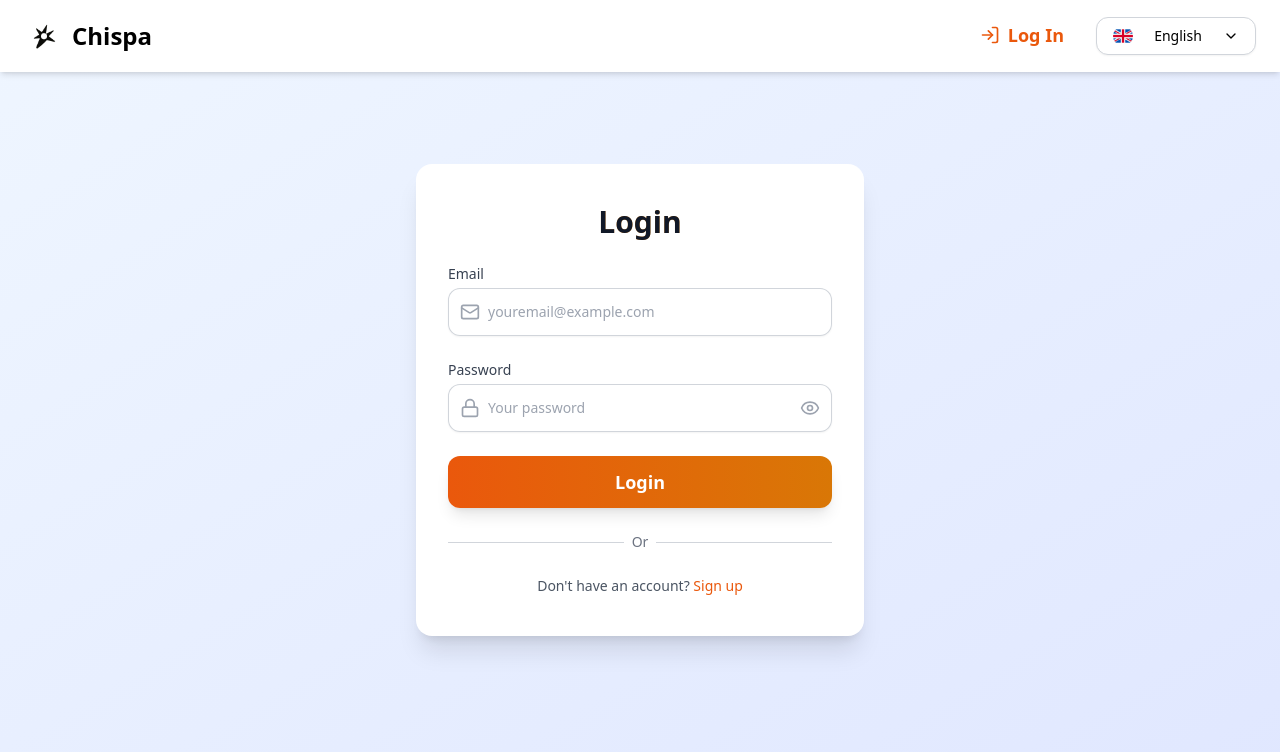
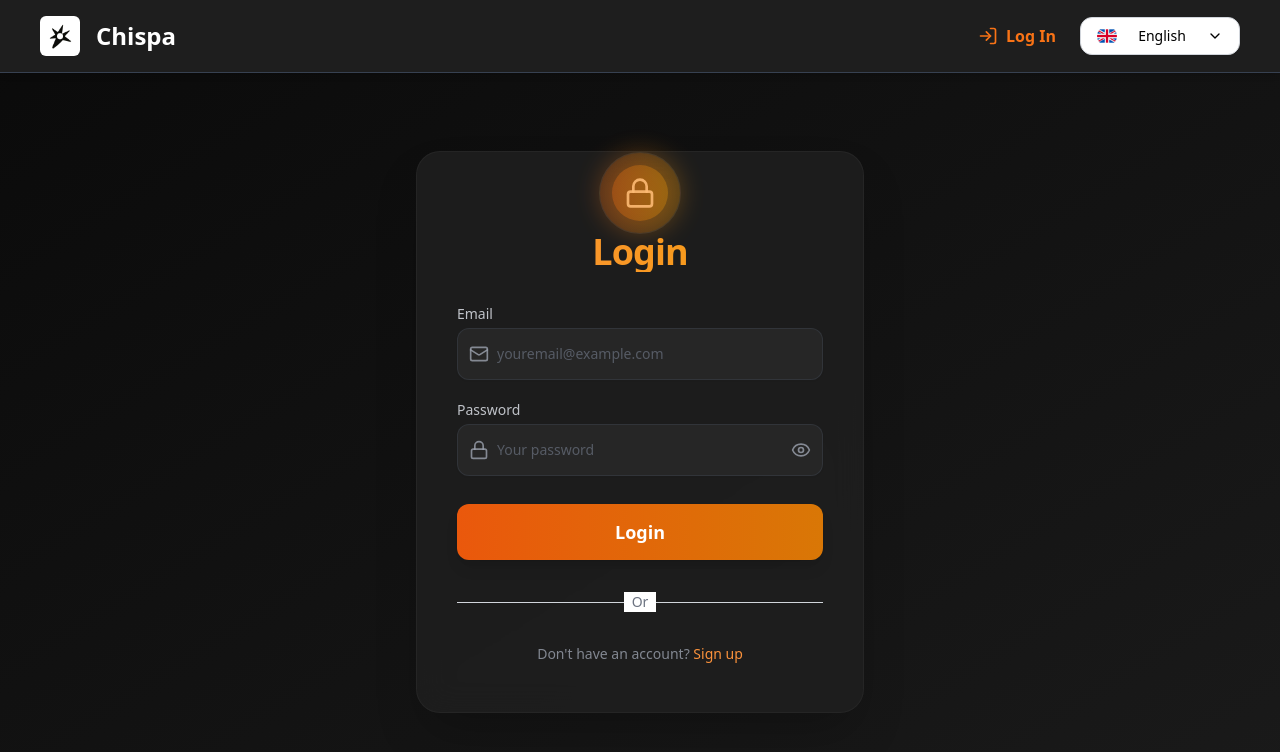
Before and after one commit to JaviDaw1/chispa-app1, a React (Vite) app: page /login in a window 1280 px wide. Shown: the top 752 px of the page. Built offline with nearby package versions, Linux system fonts and the light colour scheme.

Commit message:
[chs] new color

```diff
--- a/src/components/Header.jsx
+++ b/src/components/Header.jsx
@@ -1,6 +1,13 @@
 import { useState, useEffect } from "react";
 import { Link, useLocation } from "react-router-dom";
-import { Home, User, LogIn, MessageCircle, Sparkles, Settings } from "lucide-react";
+import {
+  Home,
+  User,
+  LogIn,
+  MessageCircle,
+  Sparkles,
+  Settings,
+} from "lucide-react";
 import LanguageSelector from "../components/LanguageSelector";
 import { useTranslation } from 'react-i18next';
 import Logo from "../../public/images/logo.jpg";
@@ -40,22 +47,24 @@ const Header = () => {
   return (
     <>
       {/* Header grande (lg+) */}
-      <nav className="hidden lg:flex justify-between items-center px-6 py-4 bg-white shadow-md fixed top-0 left-0 w-full z-50">
-        <div className="max-w-screen-xl w-full mx-auto flex justify-between items-center">
-          <div className="flex items-center gap-2">
-            <img src={Logo} alt={t('header.title')} className="h-10" />
-            <div className="text-2xl font-bold">{t('header.title')}</div>
+      <nav className="hidden lg:flex justify-between items-center px-6 xl:px-10 py-4 bg-[#1E1E1E] border-b border-gray-700 shadow-md fixed top-0 left-0 w-full z-50">
+        <div className="flex items-center gap-4">
+          <img src={Logo} alt={t('header.title')} className="h-10 w-10 object-cover rounded-md" />
+          <span className="text-2xl font-bold text-white">{t('header.title')}</span>
         </div>
 
-          <ul className="flex gap-8">
+        <ul className="flex items-center gap-6">
           {navItems.map((item) => {
             const IconComponent = item.icon;
             const isActive = location.pathname === item.path;
             return (
-                <li key={item.label} className="mt-1">
+              <li key={item.label}>
                 <Link
                   to={item.path}
-                    className={`flex items-center gap-2 transition text-lg ${isActive ? "text-orange-600 font-semibold" : "text-gray-700 hover:orange-orange-600"
+                  className={`flex items-center gap-2 transition text-base ${
+                    isActive
+                      ? "text-orange-500 font-semibold"
+                      : "text-gray-300 hover:text-orange-500"
                   }`}
                 >
                   <IconComponent className="w-5 h-5" />
@@ -64,18 +73,18 @@ const Header = () => {
               </li>
             );
           })}
+
           {!isAuthenticated && (
             <li>
               <LanguageSelector />
             </li>
           )}
         </ul>
-        </div>
       </nav>
 
       {/* Header móvil (sm, md) */}
-      <nav className="lg:hidden fixed bottom-0 left-0 w-full bg-white border-t shadow-inner z-50 py-3">
-        <ul className="flex justify-around">
+      <nav className="lg:hidden fixed bottom-0 left-0 w-full bg-[#1E1E1E] border-t border-gray-700 shadow-inner z-50 py-2 px-4">
+        <ul className="flex justify-around items-center">
           {navItems.map((item) => {
             const IconComponent = item.icon;
             const isActive = location.pathname === item.path;
@@ -83,16 +92,22 @@ const Header = () => {
               <li key={item.label}>
                 <Link
                   to={item.path}
-                  className={`flex flex-col items-center text-xs transition ${isActive ? "text-orange-600" : "text-gray-600 hover:text-orange-600"
+                  className={`flex flex-col items-center justify-center text-xs transition ${
+                    isActive ? "text-orange-500" : "text-gray-400 hover:text-orange-500"
                   }`}
                 >
-                  <IconComponent className="w-6 h-6 sm:w-7 sm:h-7 md:w-8 md:h-8" />
-                  <span className="mt-1 text-xs">{item.label}</span>
+                  <IconComponent className="w-6 h-6 md:w-7 md:h-7" />
+                  <span className="mt-1 text-[10px] md:text-xs">{item.label}</span>
                 </Link>
               </li>
             );
           })}
         </ul>
+        {!isAuthenticated && (
+          <div className="mt-2 flex justify-center">
+            <LanguageSelector />
+          </div>
+        )}
       </nav>
     </>
   );
--- a/src/pages/Login.jsx
+++ b/src/pages/Login.jsx
@@ -42,10 +42,10 @@ export default function Login() {
   };
 
   return (
-    <div className="min-h-screen bg-gradient-to-br from-blue-50 to-indigo-100 flex flex-col">
+    <div className="min-h-screen bg-gradient-to-br from-[#0a0a0a] via-[#121212] to-[#1a1a1a] flex flex-col">
       <Header />
 
-      <div className="lg:hidden fixed top-0 left-0 w-full bg-white shadow z-40 py-2 px-4 flex items-center justify-center">
+      <div className="lg:hidden fixed top-0 left-0 w-full bg-[#1E1E1E]/90 backdrop-blur-sm shadow-lg z-40 py-2 px-4 flex items-center justify-center">
         <img src={Logo} alt={t('header.title')} className="h-14 flex-shrink-0" />
 
         {!localStorage.getItem("token") && !localStorage.getItem("usuario") && (
@@ -64,10 +64,25 @@ export default function Login() {
         />
       )}
 
-      <div className="flex-grow flex items-center justify-center px-4 sm:px-6 lg:px-8">
-        <div className="bg-white px-8 py-10 shadow-xl rounded-2xl w-full max-w-md space-y-6">
-          <div className="text-center">
-            <h2 className="text-3xl font-extrabold text-gray-900 bg-clip-text bg-gradient-to-r from-orange-400 to-amber-500">
+      <div className="flex-grow flex items-center justify-center px-4 sm:px-6 lg:px-8 py-12 mt-16">
+        <div className="relative bg-[#1E1E1E]/90 backdrop-blur-lg px-10 py-12 shadow-2xl rounded-3xl w-full max-w-md space-y-8 border border-[#3a3a3a]/30 transition-all duration-500">
+          {/* Glow effect */}
+          <div className="absolute inset-0 rounded-3xl bg-gradient-to-br from-orange-500/5 to-amber-500/5 opacity-0 group-hover:opacity-100 transition-opacity duration-500 pointer-events-none"></div>
+
+          {/* Floating lock icon */}
+          <div className="absolute -top-8 left-1/2 transform -translate-x-1/2">
+            <div className="relative">
+              <div className="absolute inset-0 bg-gradient-to-r from-orange-500/40 to-amber-500/40 rounded-full blur-md animate-pulse"></div>
+              <div className="relative p-3 bg-gradient-to-r from-orange-500/20 to-amber-500/20 rounded-full border border-[#3a3a3a]/50">
+                <div className="p-3 bg-gradient-to-r from-orange-500/30 to-amber-500/30 rounded-full">
+                  <Lock className="h-8 w-8 text-orange-300/90" />
+                </div>
+              </div>
+            </div>
+          </div>
+
+          <div className="text-center space-y-2">
+            <h2 className="text-4xl font-bold text-transparent bg-clip-text bg-gradient-to-r from-orange-400 to-amber-500 tracking-tight">
               {t('login.title')}
             </h2>
           </div>
@@ -75,13 +90,14 @@ export default function Login() {
           {error && <Alert message={error} type="error" />}
 
           <form className="space-y-6" onSubmit={handleLogin}>
-            <div>
-              <label htmlFor="email" className="block text-sm font-medium text-gray-700 mb-1">
+            <div className="space-y-5">
+              <div className="space-y-1">
+                <label htmlFor="email" className="block text-sm font-medium text-gray-300/90 mb-1">
                   {t('login.emailLabel')}
                 </label>
                 <div className="relative">
                   <div className="absolute inset-y-0 left-0 pl-3 flex items-center pointer-events-none">
-                  <Mail className="h-5 w-5 text-gray-400" />
+                    <Mail className="h-5 w-5 text-gray-400/80" />
                   </div>
                   <input
                     id="email"
@@ -91,19 +107,19 @@ export default function Login() {
                     required
                     value={email}
                     onChange={(e) => setEmail(e.target.value)}
-                  className="block w-full pl-10 rounded-xl border-0 py-3 text-gray-900 shadow-sm ring-1 ring-inset ring-gray-300 placeholder:text-gray-400 focus:ring-2 focus:outline-none focus:ring-orange-500 sm:text-sm sm:leading-6"
+                    className="block w-full pl-10 rounded-xl border-0 py-3.5 bg-[#2A2A2A]/80 text-white placeholder:text-gray-500/70 shadow-sm ring-1 ring-inset ring-gray-600/30 focus:ring-2 focus:outline-none focus:ring-orange-500/80 sm:text-sm sm:leading-6 transition-all duration-200 hover:ring-gray-500/50"
                     placeholder={t('login.emailPlaceholder')}
                   />
                 </div>
               </div>
 
-            <div>
-              <label htmlFor="password" className="block text-sm font-medium text-gray-700 mb-1">
+              <div className="space-y-1">
+                <label htmlFor="password" className="block text-sm font-medium text-gray-300/90 mb-1">
                   {t('login.passwordLabel')}
                 </label>
                 <div className="relative">
                   <div className="absolute inset-y-0 left-0 pl-3 flex items-center pointer-events-none">
-                  <Lock className="h-5 w-5 text-gray-400" />
+                    <Lock className="h-5 w-5 text-gray-400/80" />
                   </div>
                   <input
                     id="password"
@@ -113,32 +129,50 @@ export default function Login() {
                     required
                     value={password}
                     onChange={(e) => setPassword(e.target.value)}
-                  className="block w-full pl-10 pr-10 rounded-xl border-0 py-3 text-gray-900 shadow-sm ring-1 ring-inset ring-gray-300 placeholder:text-gray-400 focus:ring-2 focus:outline-none focus:ring-orange-500 sm:text-sm sm:leading-6"
+                    className="block w-full pl-10 pr-10 rounded-xl border-0 py-3.5 bg-[#2A2A2A]/80 text-white placeholder:text-gray-500/70 shadow-sm ring-1 ring-inset ring-gray-600/30 focus:ring-2 focus:outline-none focus:ring-orange-500/80 sm:text-sm sm:leading-6 transition-all duration-200 hover:ring-gray-500/50"
                     placeholder={t('login.passwordPlaceholder')}
                   />
                   <div
-                  className="absolute inset-y-0 right-0 pr-3 flex items-center cursor-pointer"
+                    className="absolute inset-y-0 right-0 pr-3 flex items-center cursor-pointer group/password"
                     onClick={togglePasswordVisibility}
                   >
-                  {showPassword ? <EyeOff className="h-5 w-5 text-gray-400" /> : <Eye className="h-5 w-5 text-gray-400" />}
+                    {showPassword ? (
+                      <EyeOff className="h-5 w-5 text-gray-400/80 hover:text-orange-400 transition-colors duration-200 group-hover/password:scale-110" />
+                    ) : (
+                      <Eye className="h-5 w-5 text-gray-400/80 hover:text-orange-400 transition-colors duration-200 group-hover/password:scale-110" />
+                    )}
+                  </div>
                 </div>
               </div>
             </div>
 
+            <div className="pt-1">
               <button
                 type="submit"
                 disabled={isLoading}
-               className={`flex w-full justify-center rounded-xl bg-gradient-to-r from-orange-600 to-amber-600 px-4 py-3 text-lg font-semibold text-white shadow-lg hover:shadow-xl transition-all duration-300 hover:from-orange-500 hover:to-amber-500 transform hover:-translate-y-0.5"`}
+                className="relative flex w-full justify-center rounded-xl bg-gradient-to-r from-orange-600 to-amber-600 px-4 py-3.5 text-lg font-semibold text-white shadow-lg hover:shadow-xl transition-all duration-300 hover:from-orange-500 hover:to-amber-500 transform hover:-translate-y-0.5 focus-visible:outline focus-visible:outline-2 focus-visible:outline-offset-2 focus-visible:outline-orange-500 group/button overflow-hidden"
               >
+                {/* Button shine effect */}
+                <span className="absolute inset-0 bg-gradient-to-r from-white/10 via-white/30 to-white/10 opacity-0 group-hover/button:opacity-100 transition-opacity duration-500 -translate-x-full group-hover/button:translate-x-full"></span>
+                {isLoading ? (
+                  <svg className="animate-spin -ml-1 mr-3 h-5 w-5 text-white" xmlns="http://www.w3.org/2000/svg" fill="none" viewBox="0 0 24 24">
+                    <circle className="opacity-25" cx="12" cy="12" r="10" stroke="currentColor" strokeWidth="4"></circle>
+                    <path className="opacity-75" fill="currentColor" d="M4 12a8 8 0 018-8V0C5.373 0 0 5.373 0 12h4zm2 5.291A7.962 7.962 0 014 12H0c0 3.042 1.135 5.824 3 7.938l3-2.647z"></path>
+                  </svg>
+                ) : null}
                 {t('login.loginButton')}
               </button>
+            </div>
           </form>
 
           <Divider text={t('login.or')} />
 
-          <div className="text-center text-sm text-gray-600">
+          <div className="text-center text-sm text-gray-400/80">
             {t('login.noAccount')}{' '}
-            <Link to="/signup" className="text-orange-600 hover:underline font-medium">
+            <Link
+              to="/signup"
+              className="text-orange-400 hover:text-orange-300 font-medium transition-colors duration-200 hover:underline hover:underline-offset-4 decoration-orange-400/50"
+            >
               {t('login.register')}
             </Link>
           </div>
```
Lines whose indentation alone changed are shown as unchanged.
